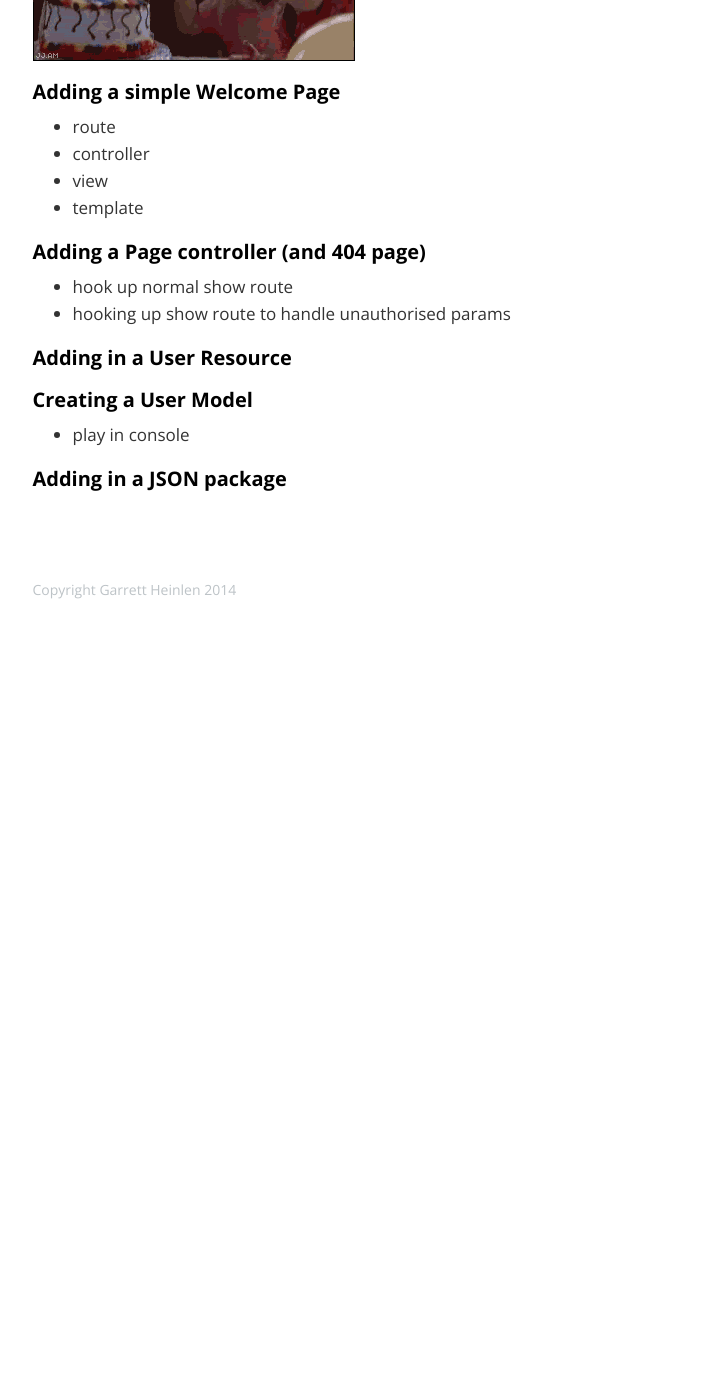
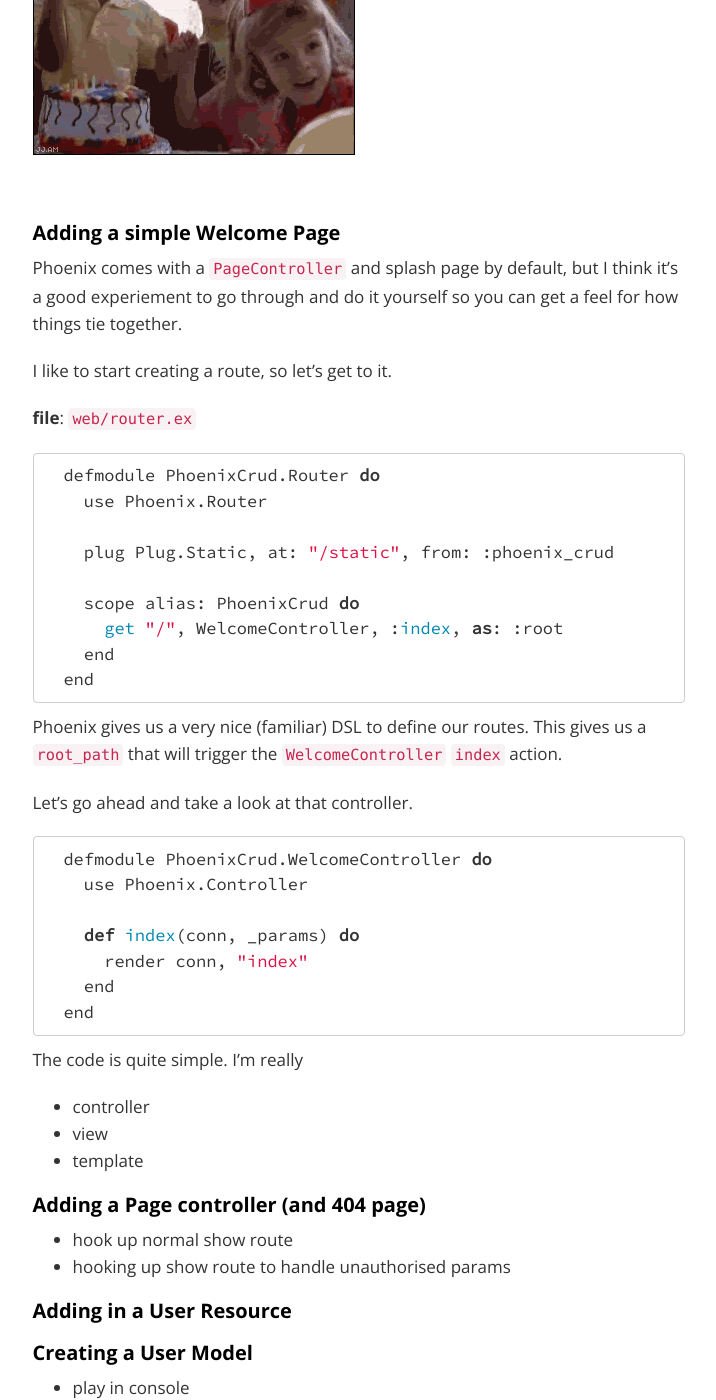
Before and after one commit to gogogarrett/gogogarrett.github.io, a Jekyll site: the page built from _posts/2014-08-16-programming-in-elixir-with-the-phoenix-framework-building-a-basic-CRUD-app.markdown, in a window 1280 px wide and 1400 px high, scrolled down 4772 px. Shown: the whole window, without its empty margins (330-1046 px from the left). Built offline with Jekyll 4.4.1, drawn with Linux system fonts in a browser that asks for light colours; nearby versions of some CDN libraries; Markdown is read by kramdown in place of the engine named in the settings; before the commit the page ends 5402 px from its top, so only the background shows below that; some of the changed text lies outside the part shown.

Commit message:
adding in fonts for code blocks.

````diff
--- a/_includes/head.html
+++ b/_includes/head.html
@@ -20,6 +20,7 @@
   <link rel="stylesheet" href="{{ site.baseurl }}/css/main.css">
 
   <link href='http://fonts.googleapis.com/css?family=Open+Sans:700,400' rel='stylesheet' type='text/css'>
+  <link href='http://fonts.googleapis.com/css?family=Source+Code+Pro' rel='stylesheet' type='text/css'>
 
   <!-- Icons -->
   <link rel="shortcut icon" href="http://www.gravatar.com/avatar/{{ site.author.gravatar }}">
--- a/_posts/2014-08-16-programming-in-elixir-with-the-phoenix-framework-building-a-basic-CRUD-app.markdown
+++ b/_posts/2014-08-16-programming-in-elixir-with-the-phoenix-framework-building-a-basic-CRUD-app.markdown
@@ -7,8 +7,14 @@ Elixir is **hip**. I want to be hip. So I've been giving elixir a try over the l
 
 What finally caused me to take the jump was a framework called [Phoenix](https://github.com/phoenixframework/phoenix).  It looks similar in many ways to [Rails](http://rubyonrails.org/).
 
+__TL;DR:__ I _really_ like Phoenix and I plan to use it for more side projects.
+
+
+<br />
+
+
 ## Installing Phoenix
-Installing Phoenix is actually pretty easy, and you can find the full docs [here](https://github.com/phoenixframework/phoenix#setup)
+Installing Phoenix is actually pretty easy, and you can find the full docs [here](https://github.com/phoenixframework/phoenix#setup).
 
 ```bash
 mix phoenix.new phoenix_crud ~/code/phoenix_crud
@@ -53,7 +59,7 @@ The `web` folder has things that might already be familiar if you've done any we
 
 First thing we need to do is to add the dependencies for [`postgrex` and `ecto`](https://github.com/elixir-lang/ecto) so we can interact with Postgres in our app.
 
-Add this to the `mix.exs` file
+Add this to the `mix.exs` file.
 
 __file__: `mix.exs`
 
@@ -151,8 +157,45 @@ At last we finally have our database setup, hurray!
 ![](/images/excited.gif)
 
 
+<br />
+
+
 ## Adding a simple Welcome Page
-- route
+
+Phoenix comes with a `PageController` and splash page by default, but I think it's a good experiement to go through and do it yourself so you can get a feel for how things tie together.
+
+I like to start creating a route, so let's get to it.
+
+__file__: `web/router.ex`
+
+```ex
+  defmodule PhoenixCrud.Router do
+    use Phoenix.Router
+
+    plug Plug.Static, at: "/static", from: :phoenix_crud
+
+    scope alias: PhoenixCrud do
+      get "/", WelcomeController, :index, as: :root
+    end
+  end
+```
+
+Phoenix gives us a very nice (familiar) DSL to define our routes. This gives us a `root_path` that will trigger the `WelcomeController` `index` action.
+
+Let's go ahead and take a look at that controller.
+
+```ex
+  defmodule PhoenixCrud.WelcomeController do
+    use Phoenix.Controller
+
+    def index(conn, _params) do
+      render conn, "index"
+    end
+  end
+```
+
+The code is quite simple.  I'm really
+
 - controller
 - view
 - template
@@ -167,3 +210,6 @@ At last we finally have our database setup, hurray!
 - play in console
 
 ## Adding in a JSON package
+
+
+What I really love about Phoenix, or maybe just even Elixir, is even though I have only been using the language for a week with no prior experience with a functional language - I found it extremely easy to dig into the source code of the project and work out most of the things that came up. I think clarity in a framework can lend to a very high userbase and I'm happy to see for at least the moment, that is the case.
--- a/css/main.scss
+++ b/css/main.scss
@@ -140,7 +140,8 @@ header {
             overflow-x: auto;
 
             font-size: 17px;
-            font-family: "source-sans-pro";
+            // font-family: "source-sans-pro";
+            font-family: 'Source Code Pro', sans-serif;
             line-height: 1.5em;
 
             p {
````
Also changed, not shown: other parts of _posts/2014-08-16-programming-in-elixir-with-the-phoenix-framework-building-a-basic-CRUD-app.markdown (+2 -2 lines).
